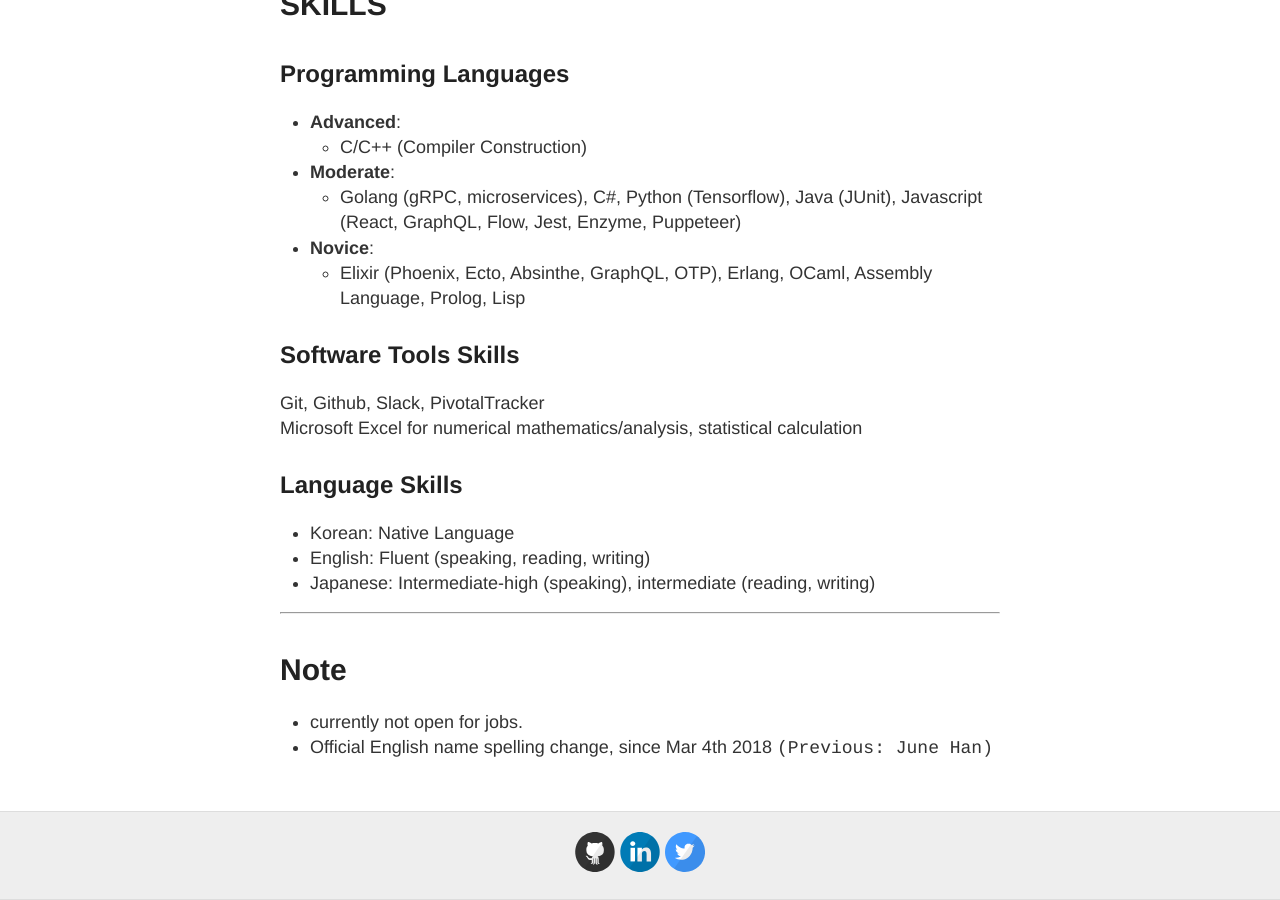
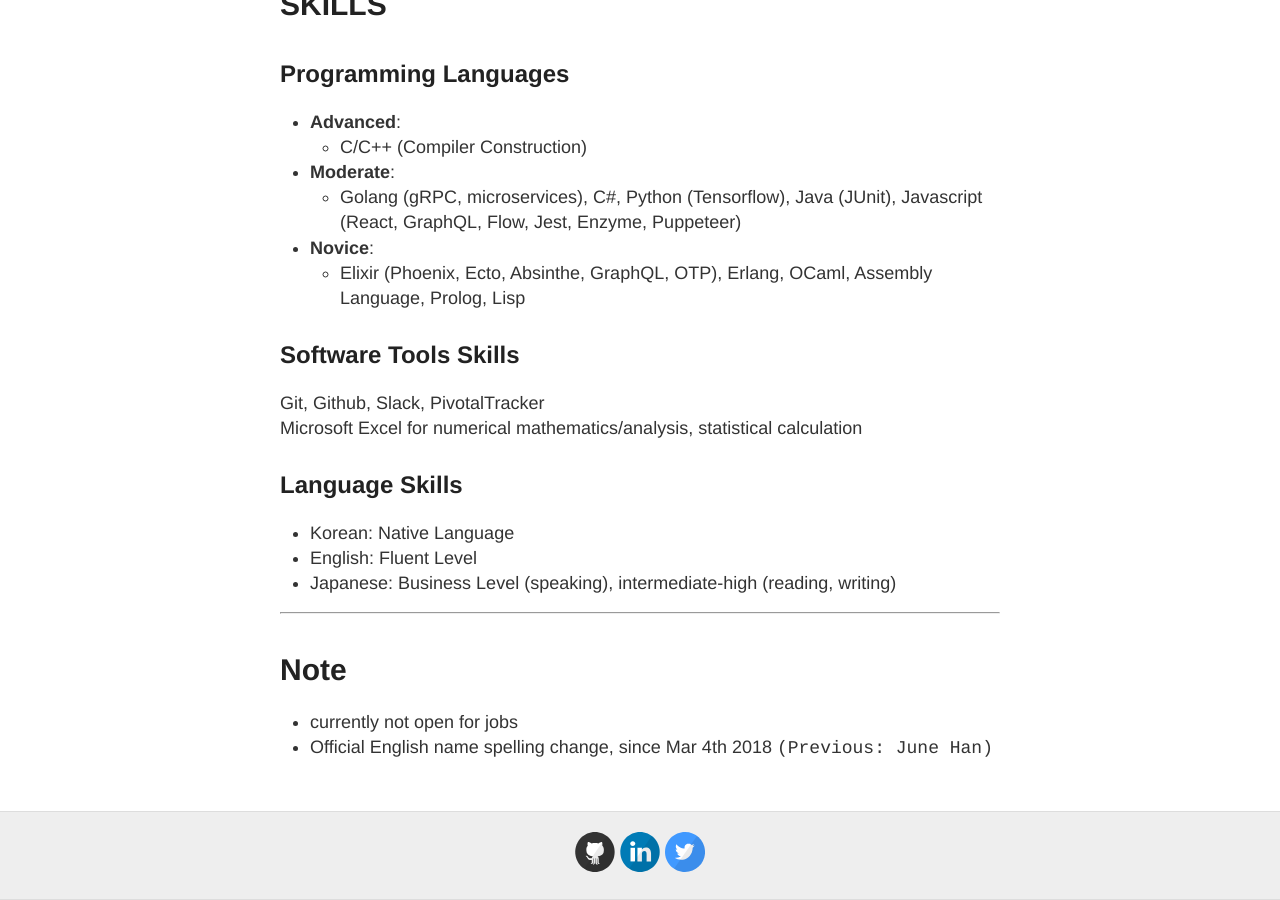
Before and after one commit to TangoEnSkai/tangoenskai.github.io, a Jekyll site: the page built from cv.md, in a window 1280 px wide and 900 px high, scrolled down 7688 px. Built offline with Jekyll 4.4.1, drawn with Linux system fonts in a browser that asks for light colours.

Commit message:
Update language skills on cv

```diff
--- a/cv.md
+++ b/cv.md
@@ -292,12 +292,12 @@ Microsoft Excel for numerical mathematics/analysis, statistical calculation
 ## Language Skills
 
 * Korean: Native Language
-* English: Fluent (speaking, reading, writing)
-* Japanese: Intermediate-high (speaking), intermediate (reading, writing)
+* English: Fluent Level
+* Japanese: Business Level (speaking), intermediate-high (reading, writing)
 
 ---
 
 # Note
 
-* currently not open for jobs.
+* currently not open for jobs
 * Official English name spelling change, since Mar 4th 2018 `(Previous: June Han)`
```
